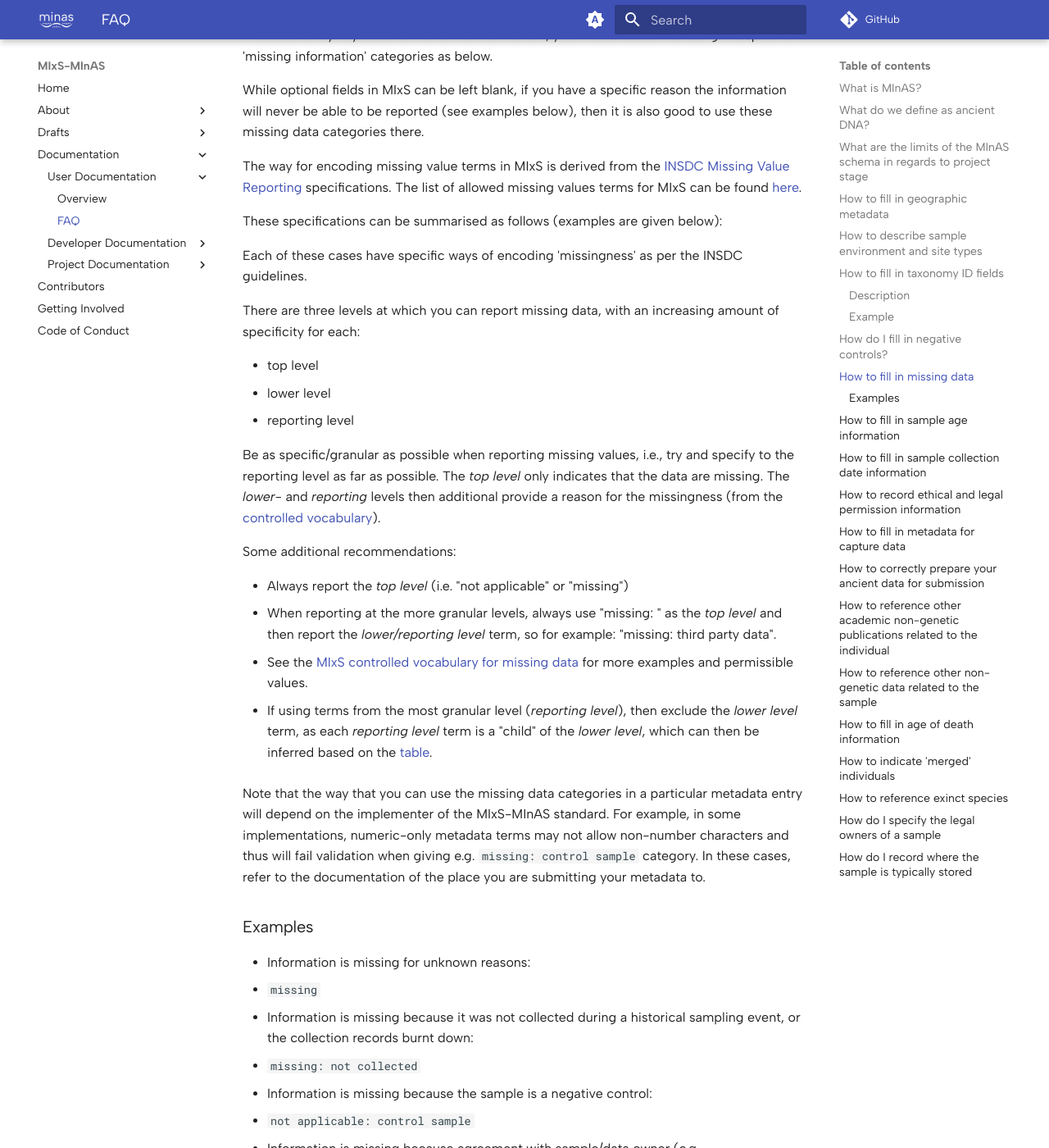
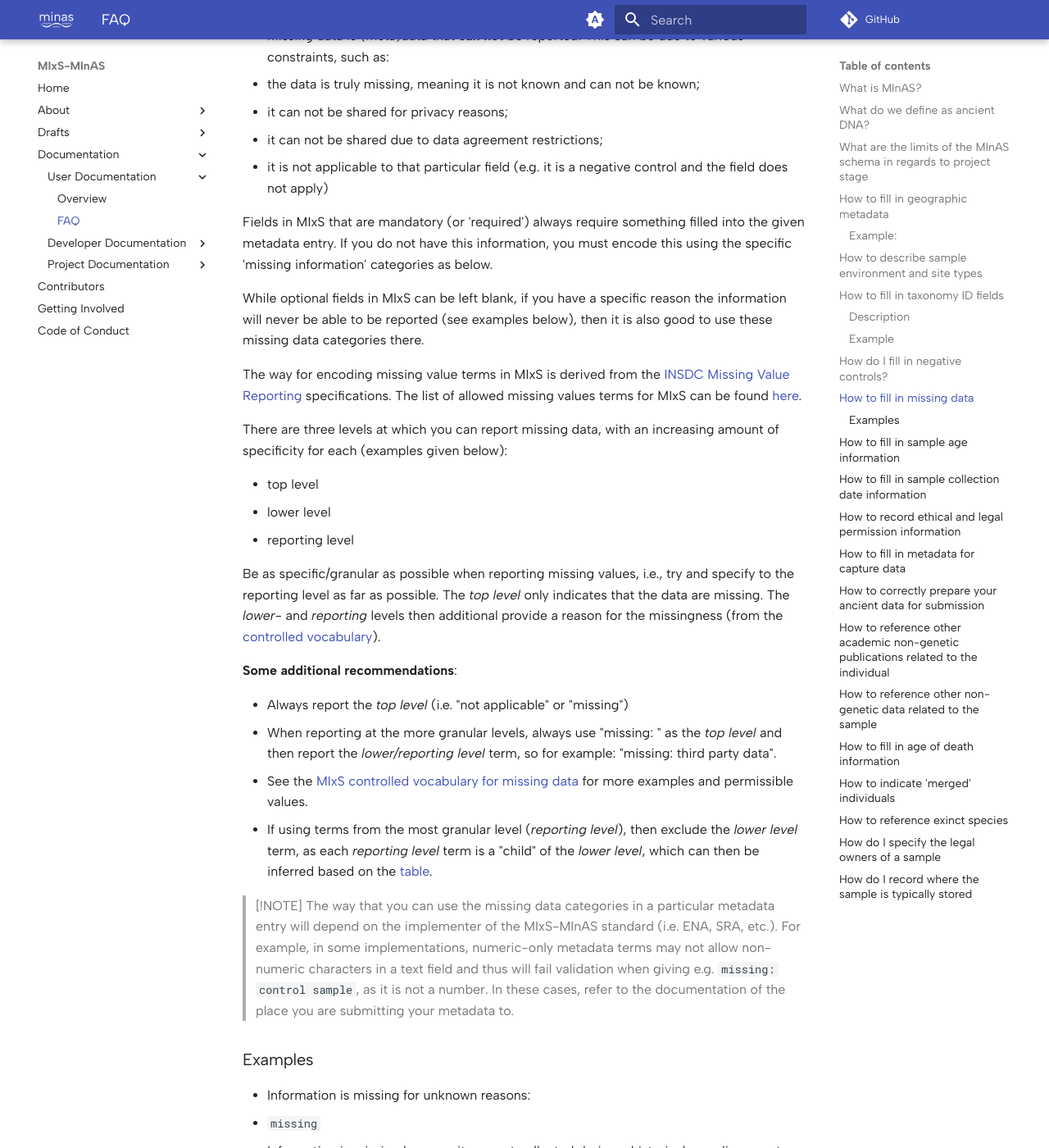
Before and after one commit to MIxS-MInAS/MIxS-MInAS.github.io, an MkDocs documentation site: the page built from docs/documentation/user-documentation/faq.md, in a window 1280 px wide and 1400 px high, scrolled down 4797 px. Shown: the whole window at 82% size. Built offline with MkDocs 1.6.1 and Material for MkDocs 9.7.7, drawn with Linux system fonts in a browser that asks for light colours; comment, search, counter and statistics services are not loaded; some of the changed text lies outside the part shown.

Commit message:
Fix some formatting issues in geographic and missing data sections

```diff
--- a/docs/documentation/user-documentation/faq.md
+++ b/docs/documentation/user-documentation/faq.md
@@ -34,22 +34,26 @@
 Both of these are required fields and we suggest filling in at both the coordinate and location name terms with as precise information as possible.
 
 If the specimen is from a museum, we still need to record the original location of the specimen, which is the site from which it was excavated (e.g. burial site or natural environment prior archiving in a museum).
-In this case, use the MInAS site terms: - [original geographic location (latitude)](https://genomicsstandardsconsortium.github.io/mixs/0001358/), which should be the latitude of the original burial site/natural environment - [original geographic location (longitude)](https://genomicsstandardsconsortium.github.io/mixs/0001359/), which should be the longitude of the original burial site/natural environment - [original site location](https://genomicsstandardsconsortium.github.io/mixs/0001357/), which should be the local geographic name (e.g. closest town/region/named area on a map) - [name of site or location where sample originated](https://genomicsstandardsconsortium.github.io/mixs/0001356/), which should be used to record the name of the archaeological/palaeontological site.
+In this case, use the MInAS site terms:
 
-- **Some general tips**:
-  - Coordinates reported in decimal degrees are limited to 8 decimal points and _separated by a single whitespace_ (e.g. `-39.27774231 175.61028236`).
-  - While limited to 8 decimal points, you will rarely need such precision[^1]. See [here](https://en.wikipedia.org/wiki/Decimal_degrees) to guide your decision on the appropriate level of precision to report.
+- [`original geographic location (latitude)`](https://genomicsstandardsconsortium.github.io/mixs/0001358/), which should be the latitude of the original burial site/natural environment
+- [`original geographic location (longitude)`](https://genomicsstandardsconsortium.github.io/mixs/0001359/), which should be the longitude of the original burial site/natural environment
+- [`original site location`](https://genomicsstandardsconsortium.github.io/mixs/0001357/), which should be the local geographic name (e.g. closest town/region/named area on a map)
+- [`name of site or location where sample originated`](https://genomicsstandardsconsortium.github.io/mixs/0001356/), which should be used to record the name of the archaeological/palaeontological site.
 
-[^1]:
-    Unless you've extracted DNA from a [specific grain of sand](https://xkcd.com/2170/)
+**Some general tips**:
 
-    - If a site is protected or its location information is sensitive, record the geographic location to the finest level possible without compromising the site's location. For example, using the coordinates of a nearby town or landmark with reduced precision of the coordinates: `-39.2 175.5`.
+- Coordinates reported in decimal degrees are limited to 8 decimal points and _separated by a single whitespace_ (e.g. `-39.27774231 175.61028236`).
+- While limited to 8 decimal points, you will rarely need such precision[^1]. See [here](https://en.wikipedia.org/wiki/Decimal_degrees) to guide your decision on the appropriate level of precision to report.
+- If a site is protected or its location information is sensitive, record the geographic location to the finest level possible without compromising the site's location.
+  - For example, using the coordinates of a nearby town or landmark with reduced precision of the coordinates: `-39.2 175.5`.
 
-    - This term is not intended for the archaeological/palaeontological/ecological site name (if relevant). Instead, include the site name under the MInAS-specific term `Name of site or location where sample was originated`, see [here](https://genomicsstandardsconsortium.github.io/mixs/0001356/).
+[^1]: Unless you've extracted DNA from a [specific grain of sand](https://xkcd.com/2170/).
 
-- **Example**:
-  - Take the site entered as "Grotta dell'Uzzo (Trapani, Sicily)" from [De Martino et al. (2025)](https://doi.org/10.1126/science.adt2642) (Table S1).
-  - The `Geographic location (country and/or sea,region)` MIxS term would be filled in as "Italy:Sicily, Trapani" and the name of the archaeological site would be entered under the MInAS term `Name of site or location where sample was originated` as "Grotta dell'Uzzo".
+### Example:
+
+- Take the site entered as "Grotta dell'Uzzo (Trapani, Sicily)" from [De Martino et al. (2025)](https://doi.org/10.1126/science.adt2642) (Table S1).
+- The `Geographic location (country and/or sea,region)` MIxS term would be filled in as "Italy:Sicily, Trapani" and the name of the archaeological site would be entered under the MInAS term `Name of site or location where sample was originated` as "Grotta dell'Uzzo".
 
 ## How to describe sample environment and site types
 
@@ -149,11 +153,7 @@
 The way for encoding missing value terms in MIxS is derived from the [INSDC Missing Value Reporting](https://www.insdc.org/technical-specifications/missing-value-reporting/) specifications.
 The list of allowed missing values terms for MIxS can be found [here](https://genomicsstandardsconsortium.github.io/mixs/InsdcMissingValueEnum/).
 
-These specifications can be summarised as follows (examples are given below):
-
-Each of these cases have specific ways of encoding 'missingness' as per the INSDC guidelines.
-
-There are three levels at which you can report missing data, with an increasing amount of specificity for each:
+There are three levels at which you can report missing data, with an increasing amount of specificity for each (examples given below):
 
 - top level
 - lower level
@@ -162,17 +162,17 @@
 Be as specific/granular as possible when reporting missing values, i.e., try and specify to the reporting level as far as possible.
 The _top level_ only indicates that the data are missing. The _lower-_ and _reporting_ levels then additional provide a reason for the missingness (from the [controlled vocabulary](https://www.insdc.org/technical-specifications/missing-value-reporting/)).
 
-Some additional recommendations:
+**Some additional recommendations**:
 
 - Always report the _top level_ (i.e. "not applicable" or "missing")
 - When reporting at the more granular levels, always use "missing: " as the _top level_ and then report the _lower/reporting level_ term, so for example: "missing: third party data".
 - See the [MIxS controlled vocabulary for missing data](https://genomicsstandardsconsortium.github.io/mixs/InsdcMissingValueEnum/) for more examples and permissible values.
-
 - If using terms from the most granular level (_reporting level_), then exclude the _lower level_ term, as each _reporting level_ term is a "child" of the _lower level_, which can then be inferred based on the [table](https://www.insdc.org/technical-specifications/missing-value-reporting/).
 
-Note that the way that you can use the missing data categories in a particular metadata entry will depend on the implementer of the MIxS-MInAS standard.
-For example, in some implementations, numeric-only metadata terms may not allow non-number characters and thus will fail validation when giving e.g. `missing: control sample` category.
-In these cases, refer to the documentation of the place you are submitting your metadata to.
+> [!NOTE]
+> The way that you can use the missing data categories in a particular metadata entry will depend on the implementer of the MIxS-MInAS standard (i.e. ENA, SRA, etc.).
+> For example, in some implementations, numeric-only metadata terms may not allow non-numeric characters in a text field and thus will fail validation when giving e.g. `missing: control sample`, as it is not a number.
+> In these cases, refer to the documentation of the place you are submitting your metadata to.
 
 ### Examples
 
```
Also changed, not shown: other parts of docs/documentation/user-documentation/faq.md (+2 -1 lines).
